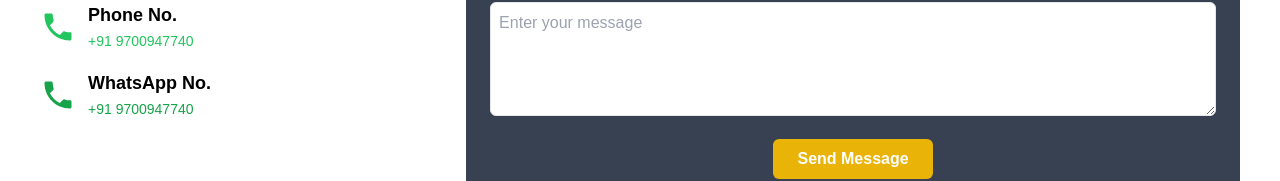
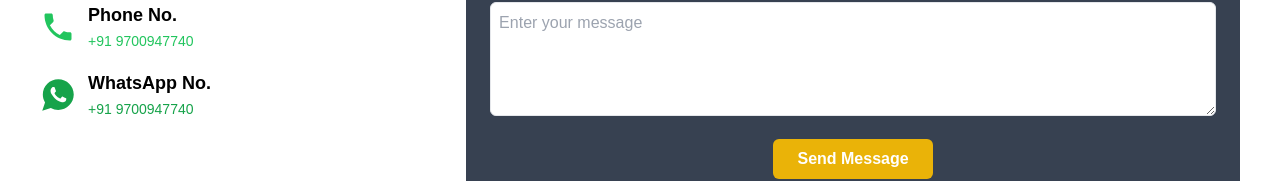
Before and after one commit to Ganesh16896/Seyan-Tek-Solution, a Next.js app: page / in a window 1280 px wide. Shown: the part 2782-2963 px from the top of the page. Built offline with nearby package versions, Linux system fonts and the light colour scheme.

Commit message:
done change

```diff
--- a/src/app/component/common/Footer.js
+++ b/src/app/component/common/Footer.js
@@ -105,7 +105,7 @@ const Footer = () => {
             </div>
           </div>
           <div className="flex items-center space-x-3 ">
-            <MdPhone className="text-green-600 text-4xl" />
+            <IoLogoWhatsapp className="text-green-600 text-4xl" />
             <div>
               <h4 className="font-bold text-lg">WhatsApp No.</h4>
               <a
--- a/src/app/component/homepage/Services.js
+++ b/src/app/component/homepage/Services.js
@@ -99,19 +99,23 @@ const Services = () => {
           </div>
         </div>
       </div>
-      <div className="mt-10" id="server">
+      <div id="server" className="scroll-mt-[70px]">
+        <div className="mt-10">
           <h2 className="text-2xl font-bold  ">Our Services</h2>
           <p className="mt-3">
             Understanding traffic patterns is essential for better planning,
             improved safety, and efficient infrastructure management. As the
             transport industry evolves, traffic congestion continues to grow in
-          multiple ways. We offer a range of traffic survey services designed to
-          meet the increasing demand and support efficient traffic management.
-          Our service provides precise insights into vehicle volumes, traffic
-          congestion, and peak-hour trends, as well as comprehensive, reliable,
-          and real-time data to help you make informed decisions.
+            multiple ways. We offer a range of traffic survey services designed
+            to meet the increasing demand and support efficient traffic
+            management. Our service provides precise insights into vehicle
+            volumes, traffic congestion, and peak-hour trends, as well as
+            comprehensive, reliable, and real-time data to help you make
+            informed decisions.
           </p>
         </div>
+      </div>
+
       <div className="mt-5">
         <div className="grid grid-cols-1 sm:grid-cols-2 lg:grid-cols-3 gap-4">
           {Services.map((res, id) => (
```
Lines whose indentation alone changed are shown as unchanged.
